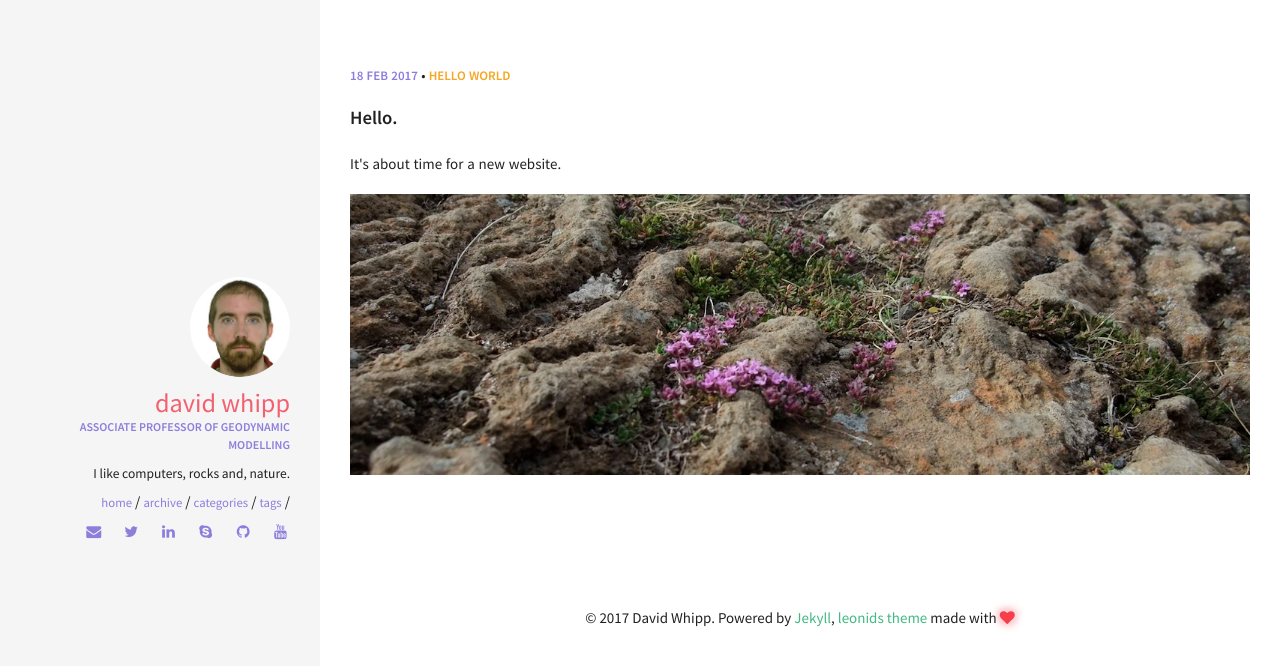
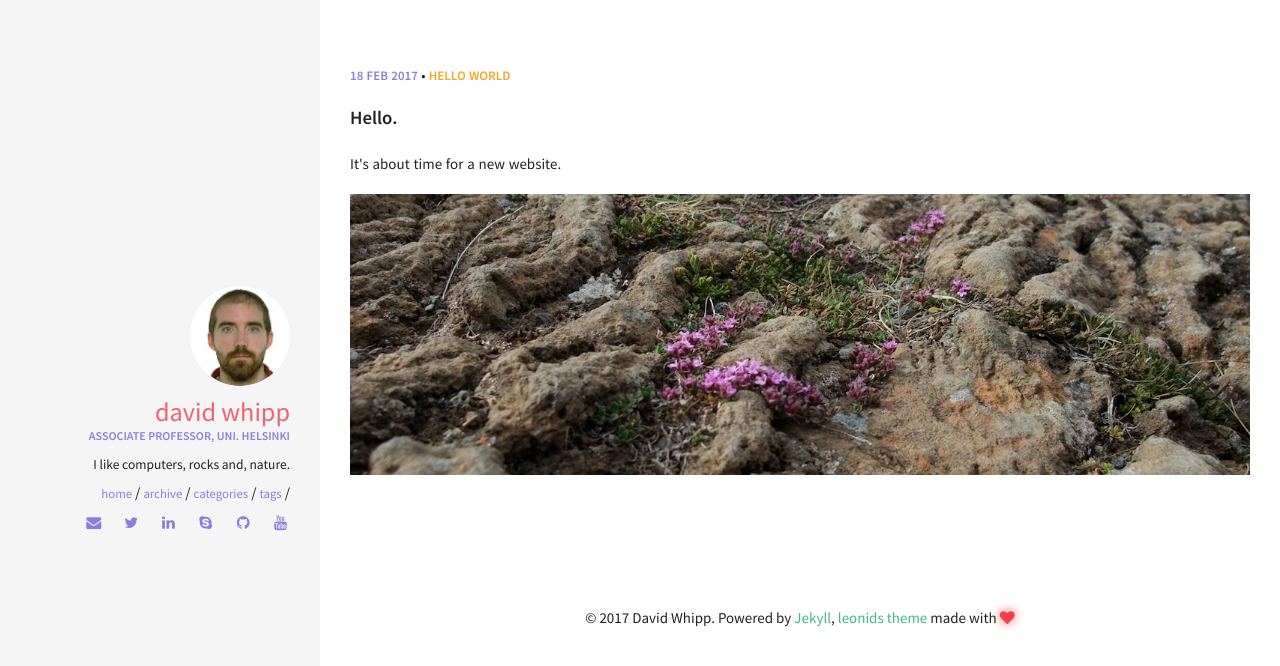
Before and after one commit to z0del/davewhipp.github.io, a Jekyll site: the page built from index.html, in a window 1280 px wide. Shown: the top 666 px of the page. Built offline with Jekyll 4.4.1, drawn with Linux system fonts in a browser that asks for light colours.

```diff
--- a/_config.yml
+++ b/_config.yml
@@ -35,7 +35,7 @@ kramdown:
 owner:
   name: David Whipp
   avatar: Whipp-face-circle.png
-  job: "Associate professor of Geodynamic Modelling"
+  job: "Associate professor, Uni. Helsinki"
   bio: "I like computers, rocks and, nature."
   email: david.whipp@helsinki.fi
   disqus-shortname:
@@ -43,7 +43,7 @@ owner:
   facebook: #username
   google:
     plus: #username
-    analytics:
+    analytics: UA-41847639-2
     verify:
     ad-client:
     ad-slot:
```
